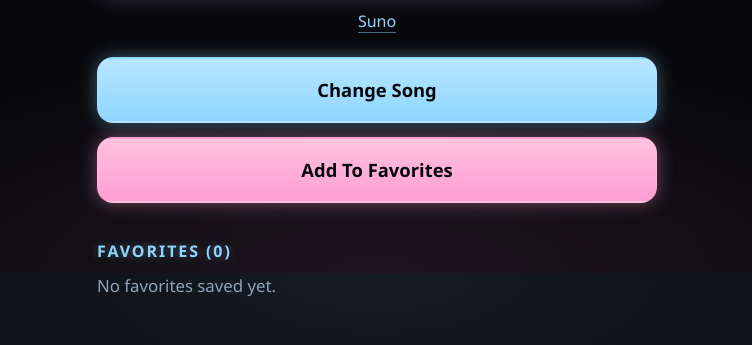
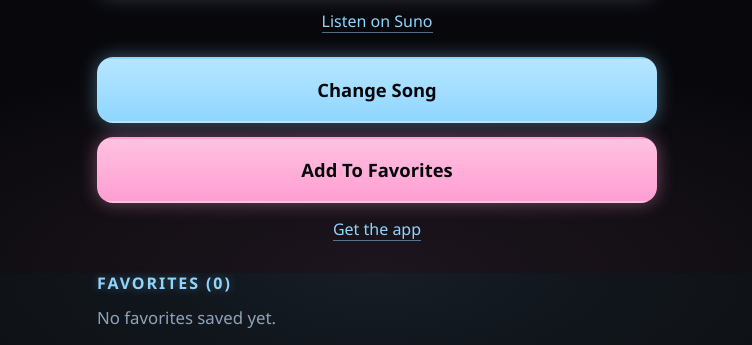
Before and after one commit to morkzd/gyradio, a plain HTML site: page index.html in a window 1280 px wide. Shown: the part 527-872 px from the top of the page, without its empty margins (263-1015 px from the left). Drawn offline with Linux system fonts and the light colour scheme.

Commit message:
Refactor index.html for improved layout and links
Updated the HTML structure and styles for the Glory Years Radio application, including new elements for app links and improved layout.

```diff
--- a/index.html
+++ b/index.html
@@ -165,6 +165,20 @@
     cursor: default;
   }
 
+  #appLink {
+    margin: -22px 0 30px;
+    text-align: center;
+    font-size: 1rem;
+  }
+
+  #appLink a {
+    color: var(--blue);
+    text-decoration: none;
+    border-bottom: 1px solid rgba(143, 214, 255, 0.5);
+  }
+
+  #appLink a:hover { color: var(--pink); border-bottom-color: var(--pink); }
+
   .favorites { margin-bottom: 20px; }
 
   #favList { list-style: none; margin: 0; padding: 0; display: grid; gap: 10px; }
@@ -268,13 +282,18 @@
   <div id="playerHost" class="player"></div>
 
   <p id="sunoLink">
-    <a id="sunoAnchor" href="https://suno.com" target="_blank" rel="noopener">Suno</a>
+    <a id="sunoAnchor" href="https://suno.com" target="_blank" rel="noopener">Listen on Suno</a>
   </p>
 
   <div class="controls">
     <button id="surpriseBtn" type="button">Change Song</button>
     <button id="favBtn" type="button">Add To Favorites</button>
   </div>
+
+  <p id="appLink">
+    <a href="https://play.google.com/store/apps/details?id=com.gloryyears.radio&pcampaignid=web_share"
+       target="_blank" rel="noopener">Get the app</a>
+  </p>
 
   <section class="favorites">
     <h2 id="favHeading">Favorites (0)</h2>
```
